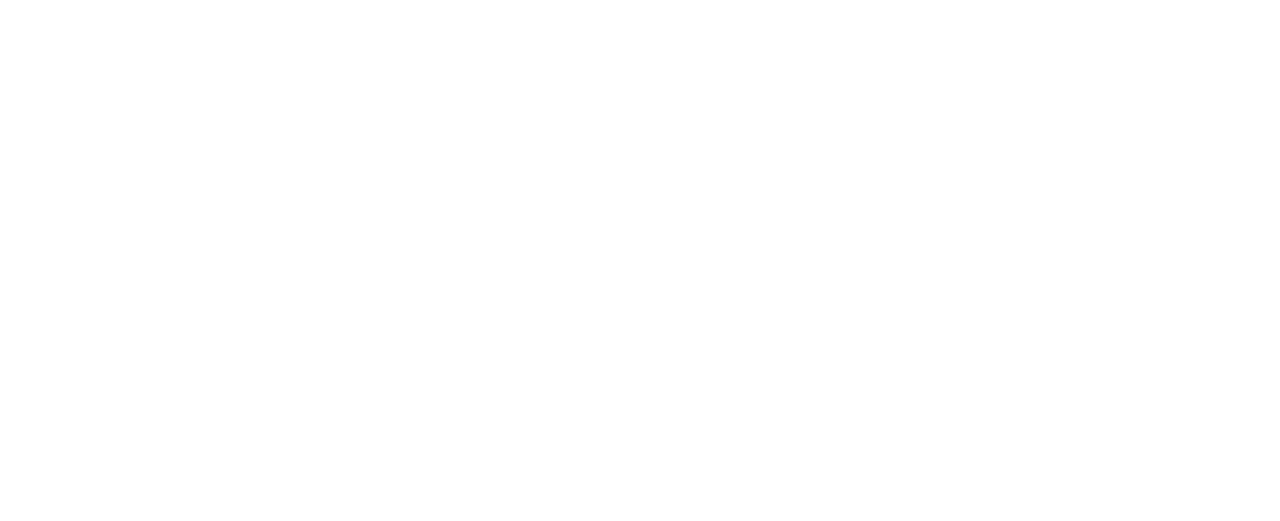
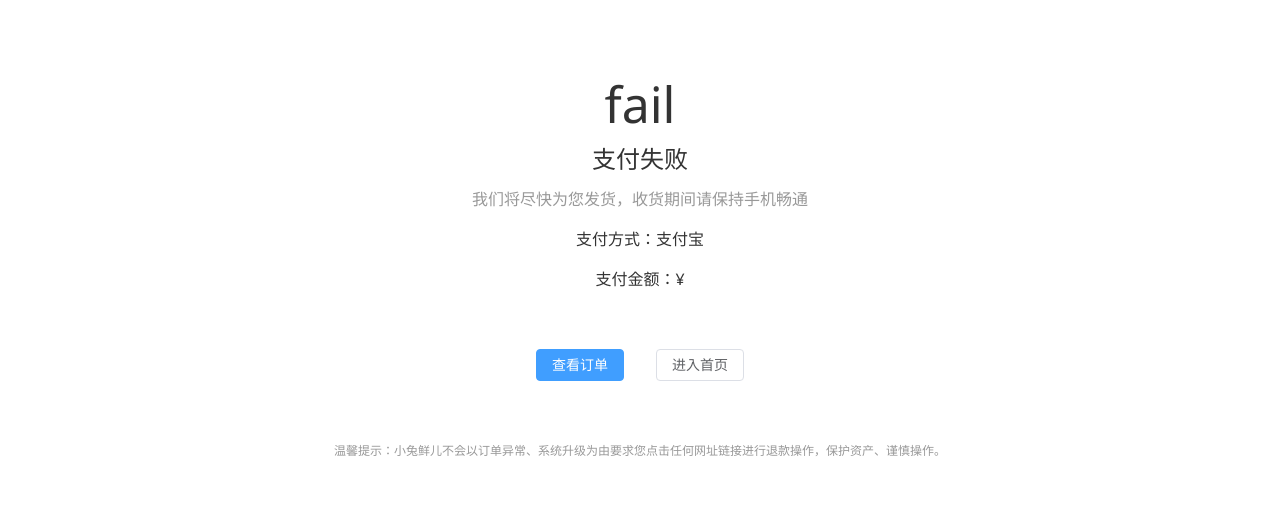
Before and after one commit to yongruifang/xtx-shopping, a Vue app: page /paycallback in a window 1280 px wide. Before the commit this address had no page. Shown: the part 244-765 px from the top of the page. Built offline with nearby package versions, Linux system fonts and the light colour scheme; no server answers.

Commit message:
feat: 渲染支付信息

```diff
--- a/src/router/index.js
+++ b/src/router/index.js
@@ -8,6 +8,7 @@
 import cartList from '@/views/cartList/index.vue'
 import checkout from '@/views/checkout/index.vue'
 import pay from '@/views/pay/index.vue'
+import payBack from '@/views/pay/payBack.vue'
 const router = createRouter({
   history: createWebHistory(import.meta.env.BASE_URL),
   routes: [
@@ -43,6 +44,10 @@
           path: '/pay',
             component: pay
         }
+      , {
+          path: '/paycallback',
+          component: payBack
+        }
       ]
     },
     {
--- a/src/views/pay/index.vue
+++ b/src/views/pay/index.vue
@@ -18,7 +18,7 @@
 // 支付地址
 // 支付地址
 const baseURL = 'http://pcapi-xiaotuxian-front-devtest.itheima.net/'
-const backURL = 'http://127.0.0.1:5173/paycallback'
+const backURL = 'http://localhost:5173/paycallback'
 const redirectUrl = encodeURIComponent(backURL)
 const payUrl = `${baseURL}pay/aliPay?orderId=${router.query.id}&redirect=${redirectUrl}`
 </script>
--- /dev/null
+++ b/src/views/pay/payBack.vue
@@ -0,0 +1,75 @@
+<script setup>
+import { getOrderAPI } from '@/apis/pay'
+import { ref, onMounted } from 'vue'
+import { useRoute } from 'vue-router'
+const route = useRoute()
+const orderInfo = ref({})
+
+const getOrderInfo = async () => {
+    const res = await getOrderAPI(route.query.orderId)
+    orderInfo.value = res.result
+}
+onMounted(() => {
+    getOrderInfo()
+})
+</script>
+
+
+<template>
+    <div class="xtx-pay-page">
+        <div class="container">
+            <!-- 支付结果 -->
+            <div class="pay-result">
+                <i i-carbon-checkmark-outline color-green v-if="$route.query.payResult==='true'">success</i>
+                <i i-carbon-close-filled color-red v-else>fail</i>
+                <p class="tit">支付{{ $route.query.payResult==='true'?'成功' : '失败' }}</p>
+                <p class="tip">我们将尽快为您发货，收货期间请保持手机畅通</p>
+                <p>支付方式：<span>支付宝</span></p>
+                <p>支付金额：<span>¥{{ orderInfo.payMoney?.toFixed(2) }}</span></p>
+                <div class="btn">
+                    <el-button type="primary" style="margin-right:20px">查看订单</el-button>
+                    <el-button>进入首页</el-button>
+                </div>
+                <p class="alert">
+                    <span class="iconfont icon-tip"></span>
+                    温馨提示：小兔鲜儿不会以订单异常、系统升级为由要求您点击任何网址链接进行退款操作，保护资产、谨慎操作。
+                </p>
+            </div>
+        </div>
+    </div>
+</template>
+
+<style scoped lang="scss">
+.pay-result {
+    padding: 100px 0;
+    background: #fff;
+    text-align: center;
+    margin-top: 20px;
+
+
+    .tit {
+        font-size: 24px;
+    }
+
+    .tip {
+        color: #999;
+    }
+
+    p {
+        line-height: 40px;
+        font-size: 16px;
+    }
+    i {
+        font-size: 50px;
+    }
+    .btn {
+        margin-top: 50px;
+    }
+
+    .alert {
+        font-size: 12px;
+        color: #999;
+        margin-top: 50px;
+    }
+}
+</style>
```
